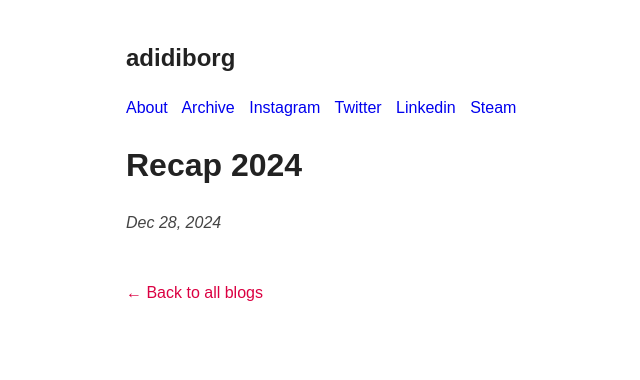
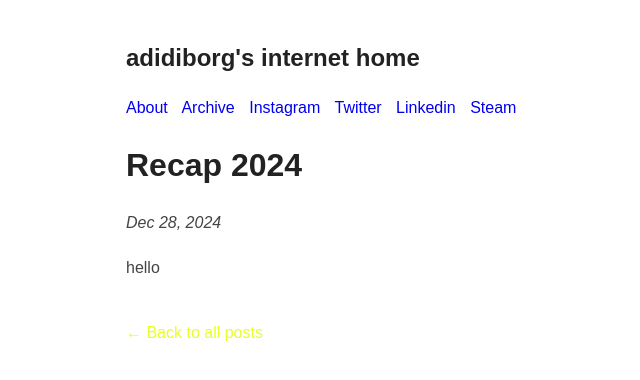
Before and after one commit to adidiborg/adidiborg.github.io, a Jekyll site: the page built from _posts/2024-12-28-recap-2024.md, in a window 1280 px wide. Shown: the top 380 px of the page, without its empty margins (154-794 px from the left). Built offline with Jekyll 4.4.1, drawn with Linux system fonts in a browser that asks for light colours.

Commit message:
a little more revamp.

```diff
--- a/_config.yml
+++ b/_config.yml
@@ -1,7 +1,7 @@
 ###########
 # site.title
 
-title: adidiborg
+title: adidiborg's internet home
 description: adidiborg's website
 # baseurl: "/jekyllBear" # the subpath of your site, e.g. /blog/
 url: "https://adidiborg.github.io" # the base hostname & protocol for your site
--- a/_includes/footer-post.html
+++ b/_includes/footer-post.html
@@ -1,6 +1,4 @@
-
 
 <footer>
-  <a href="{{ site.baseurl }}/archive" style="color:#DB0042;">← Back to all blogs</a>
-
+  <a href="{{ site.baseurl }}/archive" style="color:#e8ff26;">← Back to all posts</a>
 </footer>
--- a/_layouts/blog.html
+++ b/_layouts/blog.html
@@ -23,7 +23,7 @@ layout: compress
             <span>
                 <i>
                     <time datetime="2022-01-28" pubdate="">
-                        {{ post.date | date: "%B %-d, %Y" }}
+                        {{ post.date | date: "%-d %b, %Y" }}
                     </time>
                 </i>
             </span>
--- a/_posts/2024-12-28-recap-2024.md
+++ b/_posts/2024-12-28-recap-2024.md
@@ -6,3 +6,4 @@ date: 2024-12-28 00:01:00 +0000
 tags:
 - general
 ---
+hello
--- a/assets/style.css
+++ b/assets/style.css
@@ -342,10 +342,8 @@ hr {
 }
 
 body:hover {
-    border-image: ;
     border-width: 0;
 }
-
 
 small a {
     padding-right: 0.61803rem;
```
